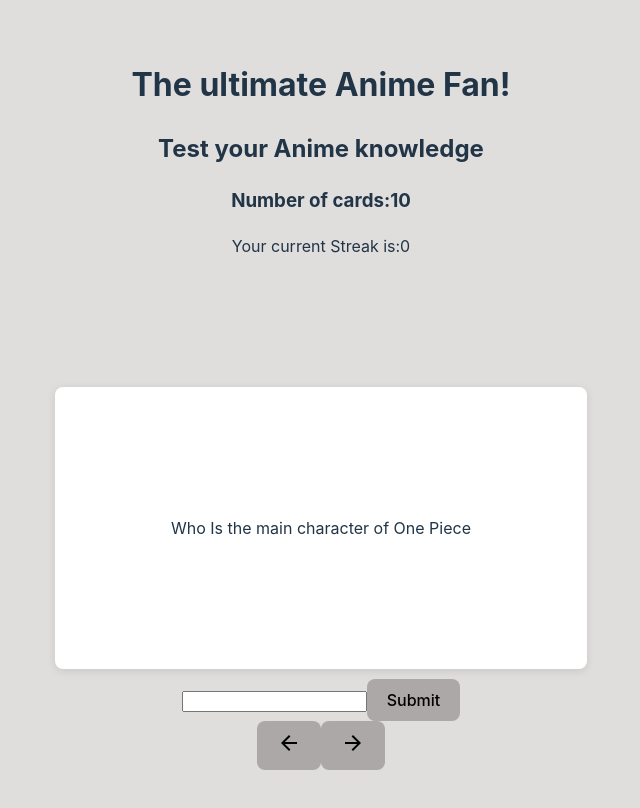
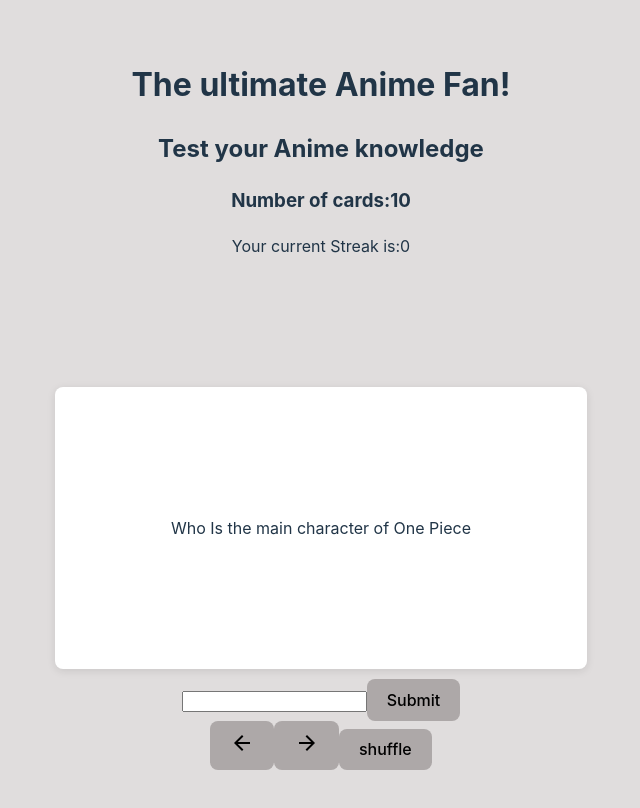
Before and after one commit to Boyce007/Flashcards, a React (Vite) app: page / in a window 1280 px wide. Shown: the top 808 px of the page, without its empty margins (319-959 px from the left). Built offline with nearby package versions, Linux system fonts and the light colour scheme.

Commit message:
added shuffle feature

```diff
--- a/src/App.jsx
+++ b/src/App.jsx
@@ -5,12 +5,15 @@
 import Card from './components/Card'
 import NextButton from './components/NextButton';
 import { cards } from './Cards'
+import { shuffle } from './Shuffle';
+
 
 function App() {
-  const [isFront, setIsFront] = useState(true);
+  const [isFront,setIsFront] = useState(true);
   const [index,setIndex] = useState(0);
   const [answer,setAnswer] = useState("");
   const [streak,setStreak] = useState(0);
+  const [flashCards,setFlashCards] = useState(cards)
 
   const handleCardClick = ()=> {
     setIsFront(!isFront);
@@ -23,7 +26,7 @@
 
   const handleButttonClickBack = () => {
     setIsFront(true)
-    if (index ==0) {
+    if (index == 0) {
       return;
     }
 
@@ -41,6 +44,9 @@
       setStreak(0);
         alert("you are wrong")
     }
+  }
+  const handleShuffle = () => {
+      setFlashCards(shuffle(cards))
   }
 
   return (
@@ -72,6 +78,7 @@
         <div className='buttonContainer'>
               <NextButton onClick={handleButttonClickBack} arrow = {<ArrowBackIcon/>}/>
               <NextButton onClick={handleButtonClickForward} arrow = {<ArrowForwardIcon/>}/>
+              <NextButton onClick={handleShuffle} arrow={'shuffle'}/>
         </div>
 
       </div>
--- /dev/null
+++ b/src/Shuffle.js
@@ -0,0 +1,17 @@
+export function shuffle(array) {
+    let currentIndex = array.length;
+
+    // While there remain elements to shuffle...
+    while (currentIndex != 0) {
+
+      // Pick a remaining element...
+      let randomIndex = Math.floor(Math.random() * currentIndex);
+      currentIndex--;
+
+      // And swap it with the current element.
+      [array[currentIndex], array[randomIndex]] = [
+        array[randomIndex], array[currentIndex]];
+    }
+    newArray  = array
+    return newArray
+  }
--- a/src/components/NextButton.jsx
+++ b/src/components/NextButton.jsx
@@ -1,5 +1,5 @@
 import React from 'react'
-import TrendingFlatIcon from '@mui/icons-material/TrendingFlat';
+
 const NextButton = ({onClick,arrow}) => {
   return (
     <button onClick={onClick}>
```
Also changed, not shown: 1 other file (tests, documents, lock files or other folders).
